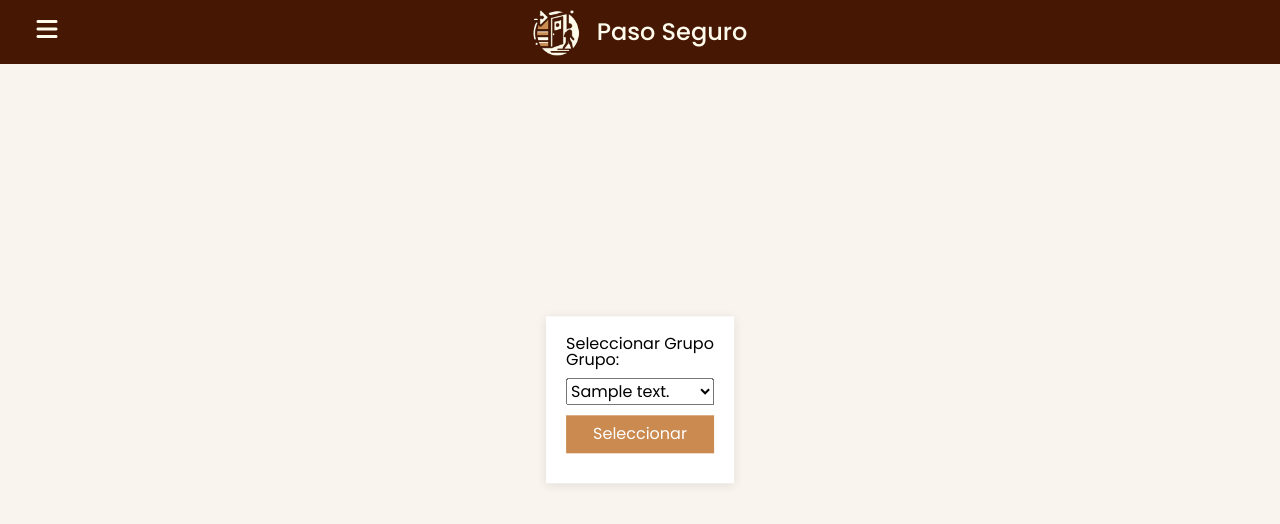
After one commit to jloppad/pasoSeguro, a Symfony app: template templates/listados/grupo/seleccionar_grupo.html.twig in a window 1280 px wide. The commit adds this page. Shown: the top 524 px of the page. Run offline with Twig, Linux system fonts and the light colour scheme; the template is opened without the code that fills it: most values are stand-ins (such as "Sample title", 1, 10 or a date in 2020); some libraries are stand-ins or nearby versions.

Commit message:
Seleccion de grupos

```diff
--- a/templates/listados/curso.html.twig
+++ /dev/null
@@ -1,6 +0,0 @@
-{% extends 'layout.html.twig' %}
-{% block body %}
-    <div class="cards-container">
-        <p>Curso</p>
-    </div>
-{% endblock %}
--- /dev/null
+++ b/templates/listados/grupo/seleccionar_grupo.html.twig
@@ -0,0 +1,42 @@
+{% extends 'layout.html.twig' %}
+
+{% block body %}
+    <div id="popup" class="popup">
+        <h2>Seleccionar Grupo</h2>
+        <form action="{{ path('redirigir_grupo') }}" method="post">
+            <label for="grupo">Grupo:</label>
+            <select name="grupo" id="grupo">
+                {% for grupo in grupos %}
+                    <option value="{{ grupo.id }}">{{ grupo.descripcion }}</option>
+                {% endfor %}
+            </select>
+            <button type="submit">Seleccionar</button>
+        </form>
+    </div>
+
+    <style>
+        .popup {
+            position: fixed;
+            top: 50%;
+            left: 50%;
+            transform: translate(-50%, -50%);
+            padding: 20px;
+            background: #fff;
+            box-shadow: 0 2px 10px rgba(0, 0, 0, 0.1);
+            z-index: 1000;
+        }
+
+        .popup h2 {
+            margin-top: 0;
+        }
+
+        .popup form {
+            display: flex;
+            flex-direction: column;
+        }
+
+        .popup form label, .popup form select, .popup form button {
+            margin-bottom: 10px;
+        }
+    </style>
+{% endblock %}
--- a/templates/navbar.html.twig
+++ b/templates/navbar.html.twig
@@ -9,7 +9,7 @@
                 <a href="{{ path('exterior') }}" class="{{ current_path == 'exterior' ? 'active' : '' }}">Listado Exterior</a>
             {% endif %}
             {% if is_granted('ROLE_DOCENTE') %}
-                <a href="{{ path('curso') }}" class="{{ current_path == 'curso' ? 'active' : '' }}">Listado de Curso</a>
+                <a href="{{ path('seleccionar_grupo') }}" class="{{ current_path == 'seleccionar_grupo' ? 'active' : '' }}">Listado de Curso</a>
             {% endif %}
             {% if is_granted('ROLE_ADMIN') %}
                 <a href="{{ path('registro') }}" class="{{ current_path == 'registro' ? 'active' : '' }}">Registro</a>
```
Also changed, not shown: src/Controller/GrupoController.php (+37 -2 lines), src/Controller/PrincipalController.php (+4 -4 lines), src/Repository/GrupoRepository.php (+10 -0 lines), templates/listados/grupo/grupo.html.twig (added, +17 -0 lines), templates/listados/grupo/estudiantes.html.twig (renamed from templates/listados/curso/estudiantes.html.twig).
